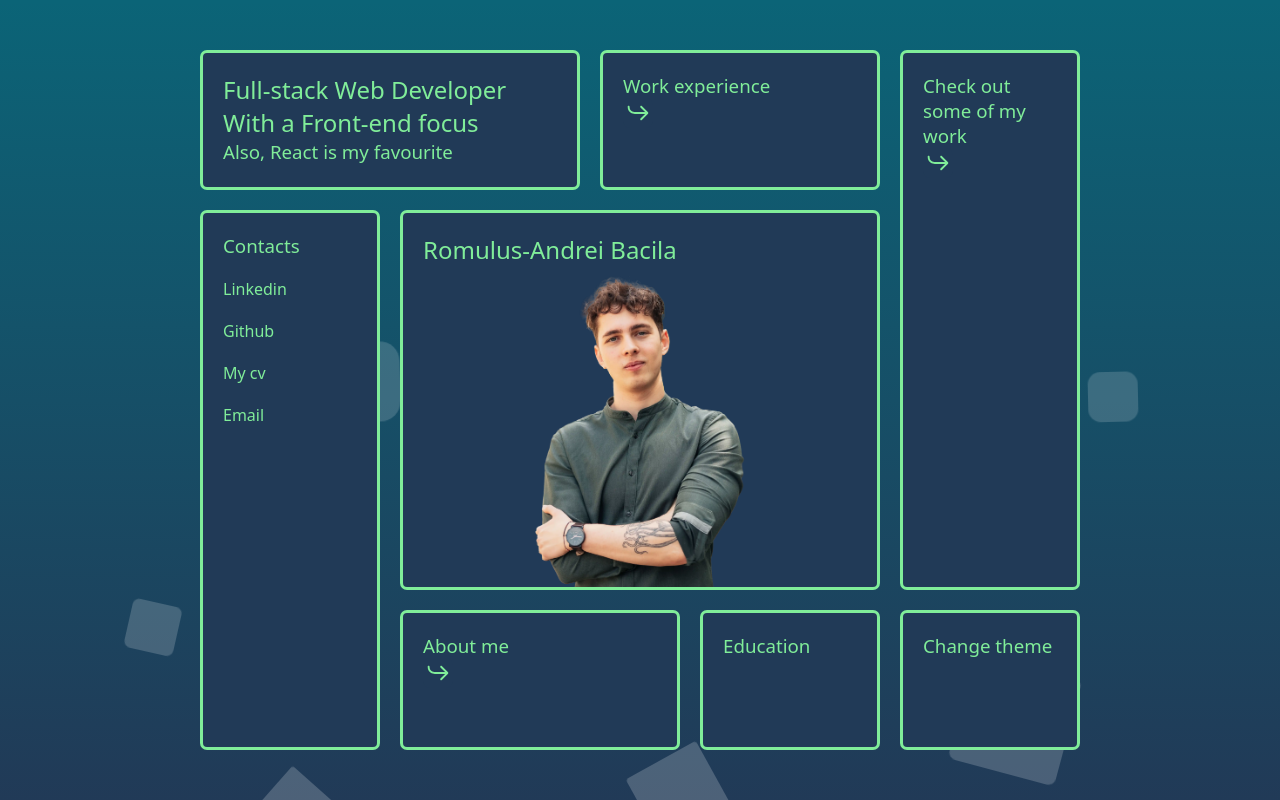
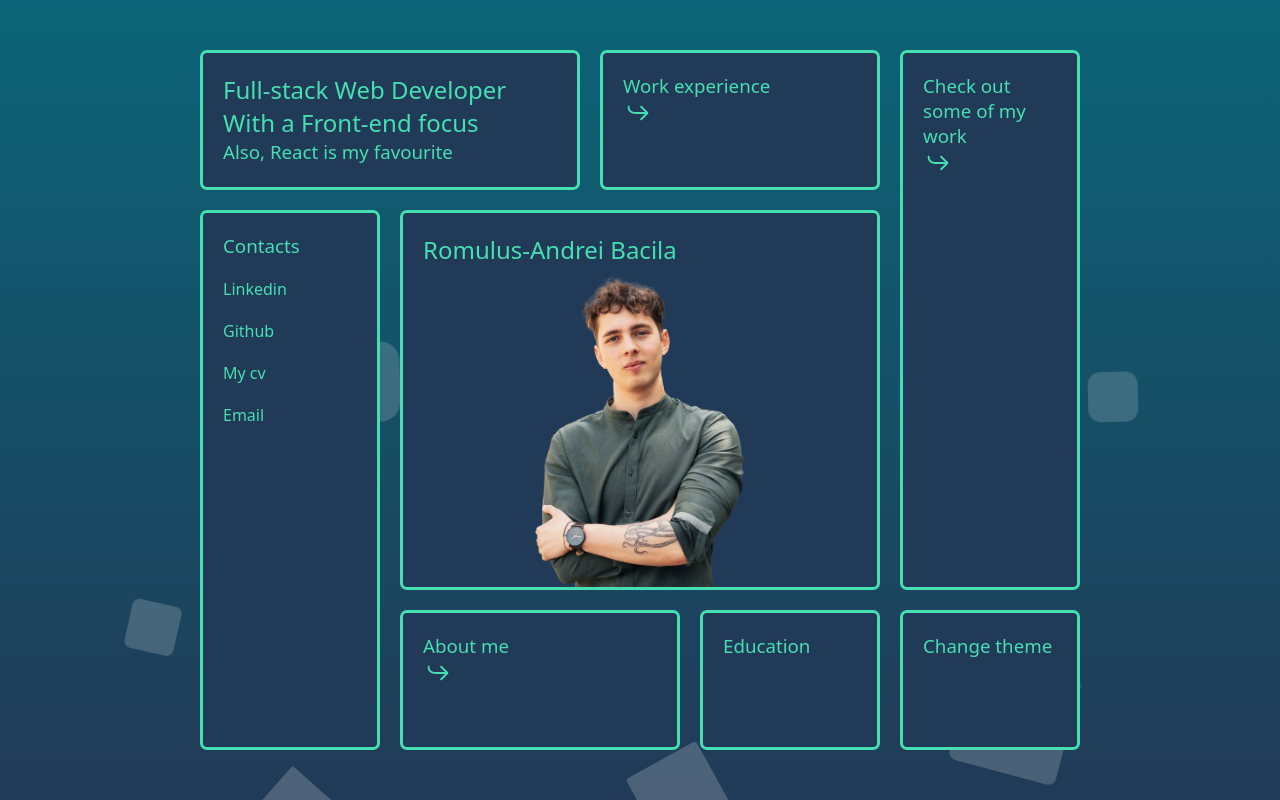
Before and after one commit to Tolsi111/my-website, a Next.js app: page / in a window 1280 px wide. Built offline with nearby package versions, Linux system fonts and the light colour scheme.

Commit message:
added nav arrow as a component

```diff
--- a/app/globals.scss
+++ b/app/globals.scss
@@ -7,8 +7,8 @@
   --color-bg-main: #0b6477;
   --background-squares: rgba(255, 255, 255, 0.2);
   // --color-text: #F0F3FF;
-  --color-text: #80ed99;
-  --color-text-secondary: #45dfb1;
+  --color-text-secondary: #80ed99;
+  --color-text: #45dfb1;
 
 
   --color-navy-light: #393053;
--- a/app/page.jsx
+++ b/app/page.jsx
@@ -35,6 +35,7 @@ import graduation from "@/assets/graduation.svg";
 import navarrow from "@/assets/navarrow.svg"
 import AnimatedSlider from "@/components/animated-slider/AnimatedSlider";
 import Link from "next/link";
+import NavigationArrow from "@/components/navigation-arrow/NavigationArrow";
 
 export default function Home() {
   // contact
@@ -63,7 +64,7 @@ export default function Home() {
     </article>
     <article className={`${styles.experience}`}>
       <h3 className={styles.navigation}>Work experience</h3>
-      <Link href={"/experience"} className={styles.navarrow}><Image src={navarrow} width={30} height={30} alt="navigate to work experience page"/></Link>
+      <Link href={"/experience"} className={styles.navarrow}><NavigationArrow/></Link>
       <div className={styles.slider}>
         <AnimatedSlider vectorGraphics={experienceSliderImagesfirst}/>
       </div>
@@ -94,7 +95,7 @@ export default function Home() {
     </article>
     <article className={`${styles.projects}`}>
       <h3 className={styles.navigation}>Check out some of my work</h3>
-      <Link href={"/projects"} className={styles.navarrow}><Image src={navarrow} width={30} height={30} alt="navigate to portfolio page"/></Link>
+      <Link href={"/projects"} className={styles.navarrow}><NavigationArrow/></Link>
       <div className={styles.slider}>
         <AnimatedSlider vectorGraphics={sliderImagesFrameworks} reverseAnimation={true}/>
       </div>
@@ -107,7 +108,7 @@ export default function Home() {
     </article>
     <article className={`${styles.about}`}>
       <h3 className={styles.navigation}>About me</h3>
-      <Link href={"/about"} className={styles.navarrow}><Image src={navarrow} width={30} height={30} alt="navigate to hobbies page"/></Link>
+      <Link href={"/about"} className={styles.navarrow}><NavigationArrow/></Link>
       <div className={styles.slider}>
         <AnimatedSlider vectorGraphics={hobbiesSliderImagesFirst} reverseAnimation={true}/>
       </div>
--- a/app/page.module.scss
+++ b/app/page.module.scss
@@ -268,7 +268,7 @@
   // z-index: 0;
   animation: navarrowAnimation 0.3s;
 
-  img {
+  svg {
   background-color: var(--color-bg-secondary);
   border-radius: var(--border-radius-regular);
   }
--- a/components/animated-background/AnimatedBackground.module.scss
+++ b/components/animated-background/AnimatedBackground.module.scss
@@ -4,9 +4,7 @@
     z-index: var(--z-index-background);
     height: 100vh;
     width: 100vw;
-    // background: linear-gradient(var(--color-bg-main),var(--color-bg-secondary));
     background: linear-gradient(rgba(255,0,0,0),var(--color-bg-secondary));
-
 }
 
 .circles{
--- /dev/null
+++ b/components/navigation-arrow/NavigationArrow.module.scss
@@ -0,0 +1,3 @@
+.arrow {
+    fill: var(--color-text);
+}
--- /dev/null
+++ b/components/navigation-arrow/NavigationArrow.tsx
@@ -0,0 +1,31 @@
+import React from "react";
+import styles from "./NavigationArrow.module.scss";
+
+interface NavigationArrowProps {
+  color: string;
+}
+
+export default function NavigationArrow(Props: NavigationArrowProps) {
+  return (
+    <svg
+      viewBox="0 0 24 24"
+      xmlns="http://www.w3.org/2000/svg"
+      transform="rotate(270)"
+    >
+      <g id="SVGRepo_bgCarrier" strokeWidth="0"></g>
+      <g
+        id="SVGRepo_tracerCarrier"
+        strokeLinecap="round"
+        strokeLinejoin="round"
+      ></g>
+      <g id="SVGRepo_iconCarrier">
+        <path
+          className={styles.arrow}
+          fillRule="evenodd"
+          clipRule="evenodd"
+          d="M6.46967 13.9697C6.17678 14.2626 6.17678 14.7374 6.46967 15.0303L11.4697 20.0303C11.7626 20.3232 12.2374 20.3232 12.5303 20.0303L17.5303 15.0303C17.8232 14.7374 17.8232 14.2626 17.5303 13.9697C17.2374 13.6768 16.7626 13.6768 16.4697 13.9697L12.75 17.6893L12.75 9.5C12.75 8.78668 12.9702 7.70001 13.6087 6.81323C14.2196 5.96468 15.2444 5.25 17 5.25C17.4142 5.25 17.75 4.91421 17.75 4.5C17.75 4.08579 17.4142 3.75 17 3.75C14.7556 3.75 13.2804 4.70198 12.3913 5.93677C11.5298 7.13332 11.25 8.54665 11.25 9.5L11.25 17.6893L7.53033 13.9697C7.23744 13.6768 6.76256 13.6768 6.46967 13.9697Z"
+        ></path>
+      </g>
+    </svg>
+  );
+}
```
Also changed, not shown: assets/navarrow.svg.
